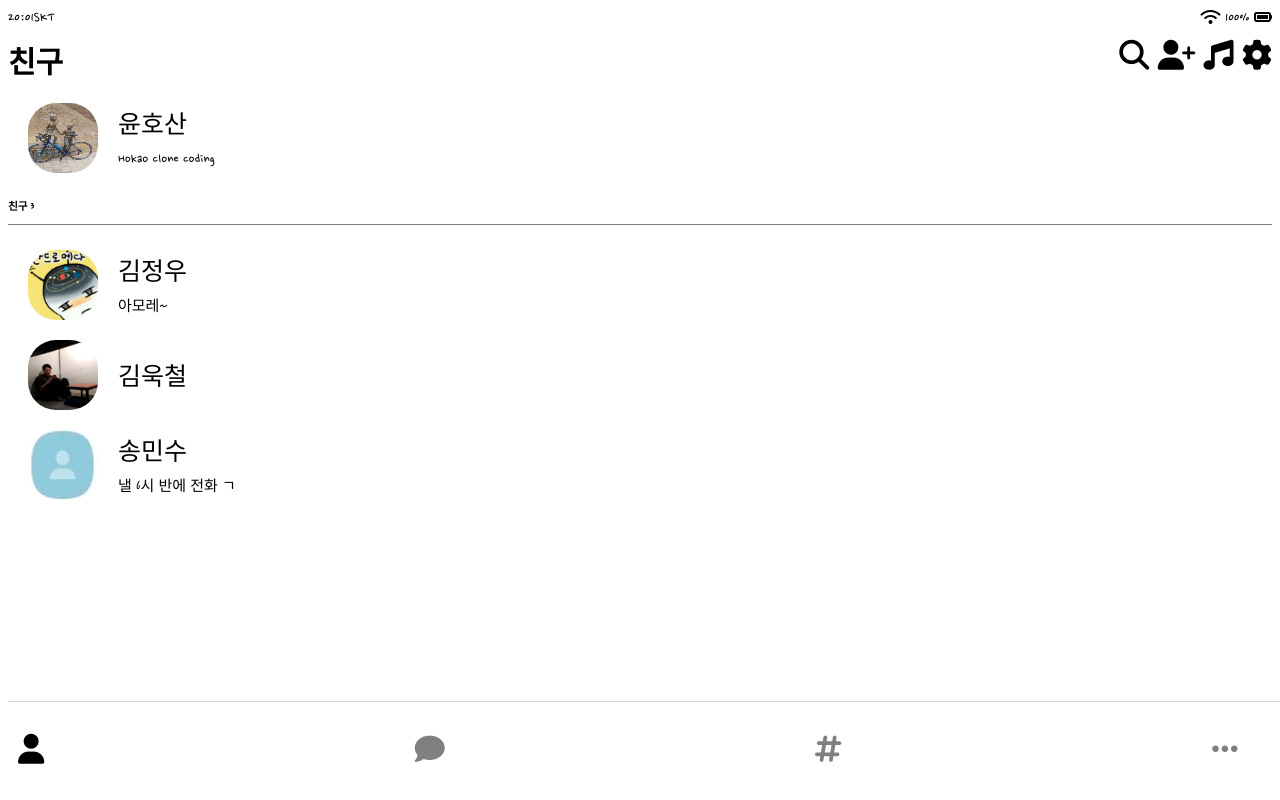
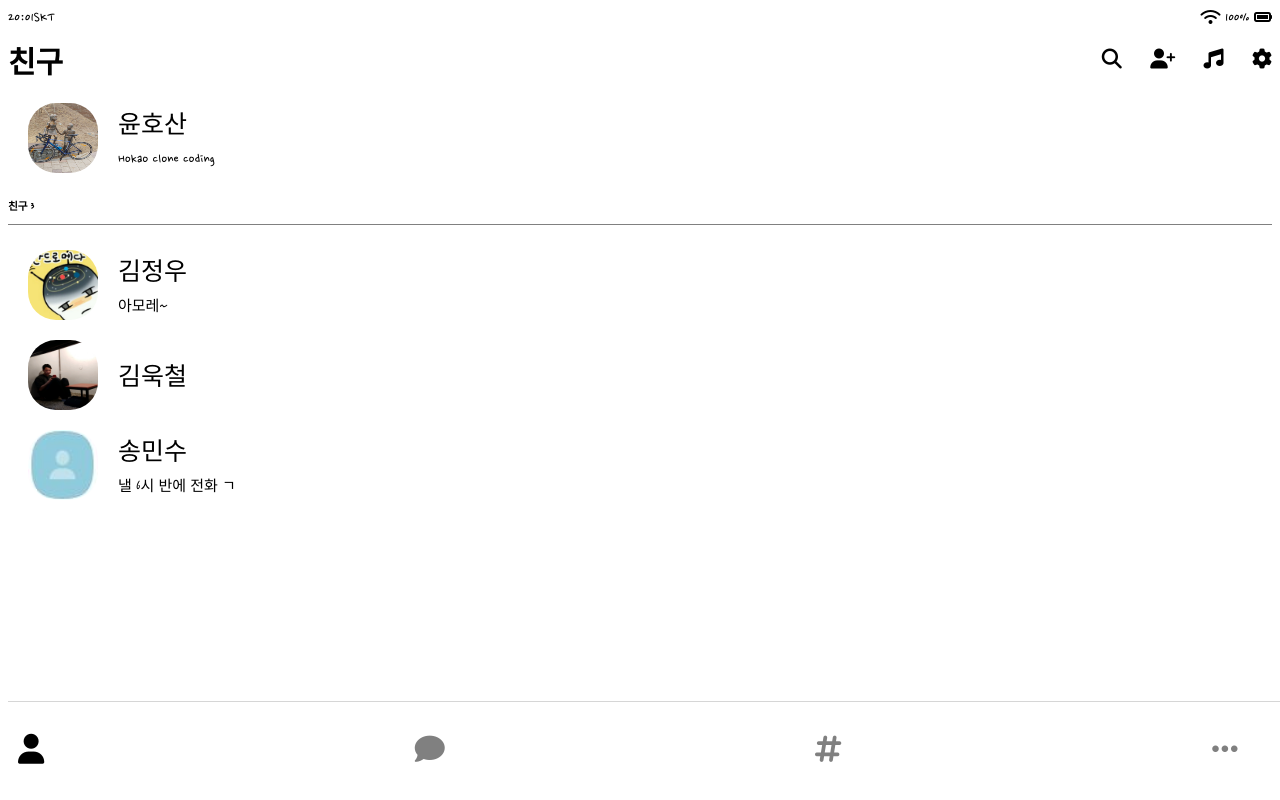
Before and after one commit to hoho428/hokao, a plain HTML site: page index.html in a window 1280 px wide. Drawn offline with Linux system fonts and the light colour scheme.

Commit message:
Update index.css

```diff
--- a/index.css
+++ b/index.css
@@ -8,6 +8,10 @@
   display: flex;
   justify-content: space-between;
   margin-bottom: 20px;
+}
+.header_bottom .header_column i{
+  padding-left: 20px;
+  font-size: 20px;
 }
 img{
   width: 70px;
```
